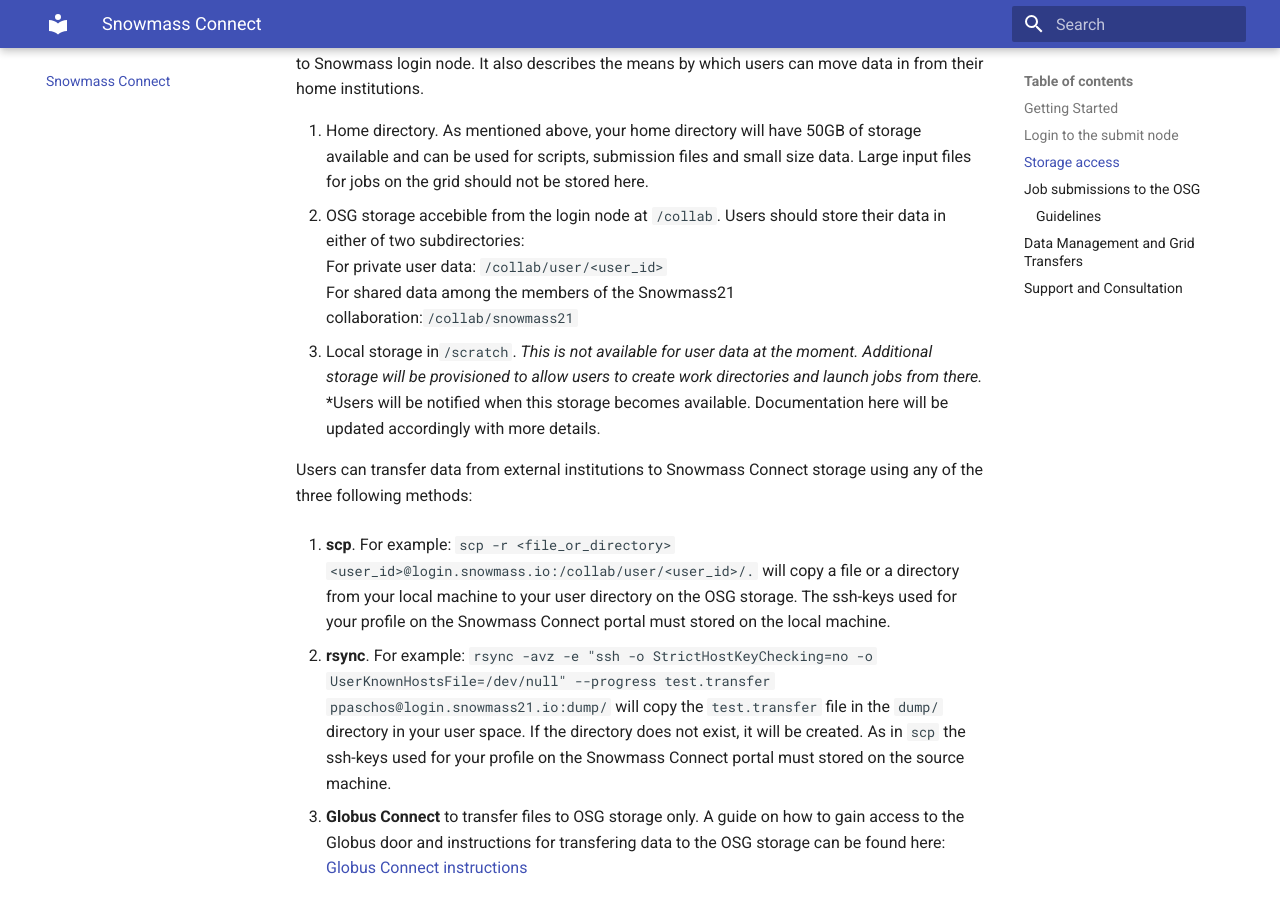
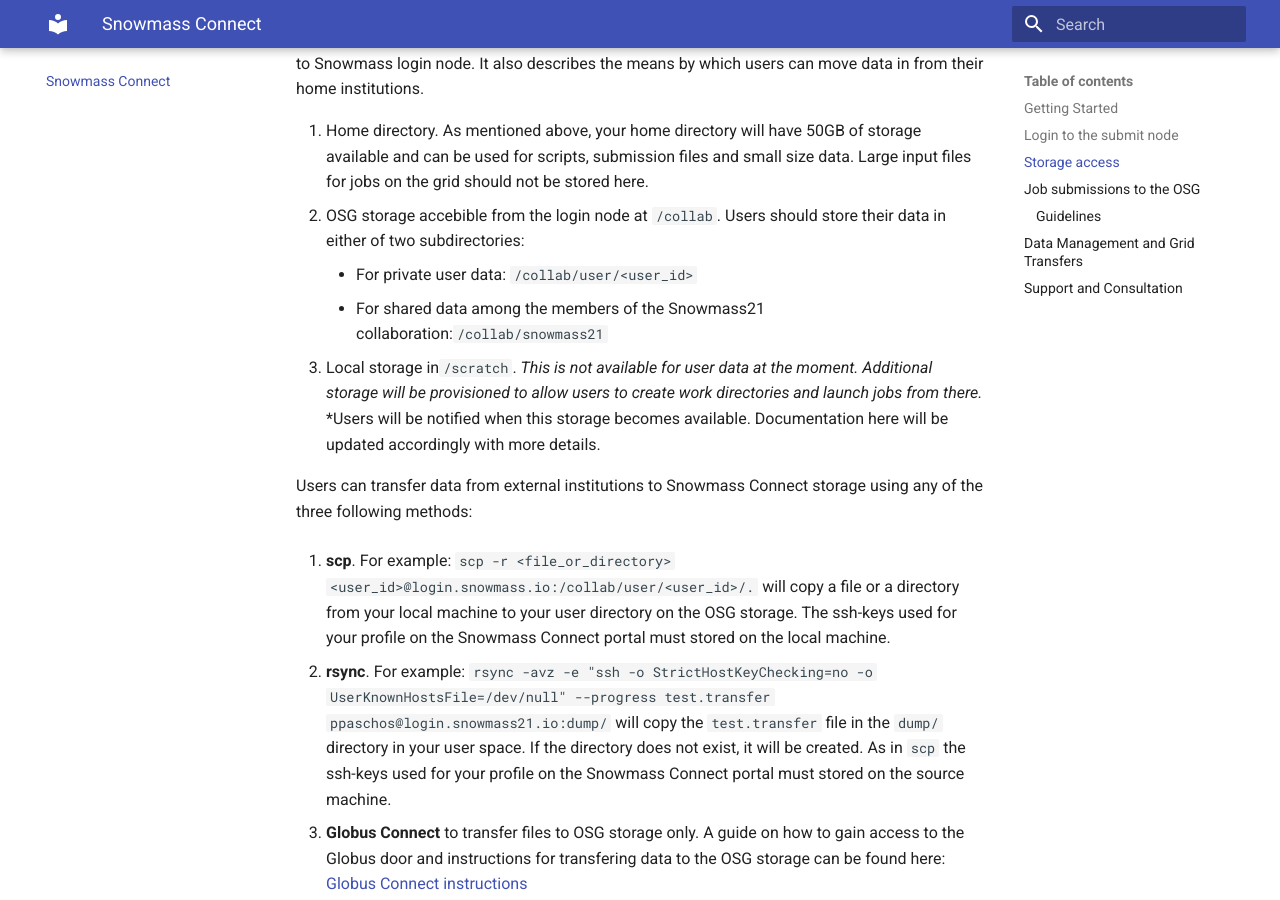
Before and after one commit to ppaschos/snowmass-connect-docs, an MkDocs documentation site: the page built from docs/index.md, in a window 1280 px wide and 900 px high, scrolled down 1272 px. Built offline with MkDocs 1.6.1 and Material for MkDocs 9.7.7, drawn with Linux system fonts in a browser that asks for light colours.

```diff
--- a/docs/index.md
+++ b/docs/index.md
@@ -39,8 +39,8 @@ users can move data in from their home institutions.
 be used for scripts, submission files and small size data. Large input files for jobs on the grid should not be stored here.
 2. OSG storage accebible from the login node at `/collab`. Users should store their
 data in either of two subdirectories:
-    For private user data: `/collab/user/<user_id>`
-    For shared data among the members of the Snowmass21 collaboration:`/collab/snowmass21`
+    * For private user data: `/collab/user/<user_id>`
+    * For shared data among the members of the Snowmass21 collaboration:`/collab/snowmass21`
 3. Local storage in`/scratch`. *This is not available for user data at the moment. Additional storage will be*
 *provisioned to allow users to create work directories and launch jobs from there.*
 *Users will be notified when this storage becomes available. Documentation here will be updated accordingly with more details.
```
